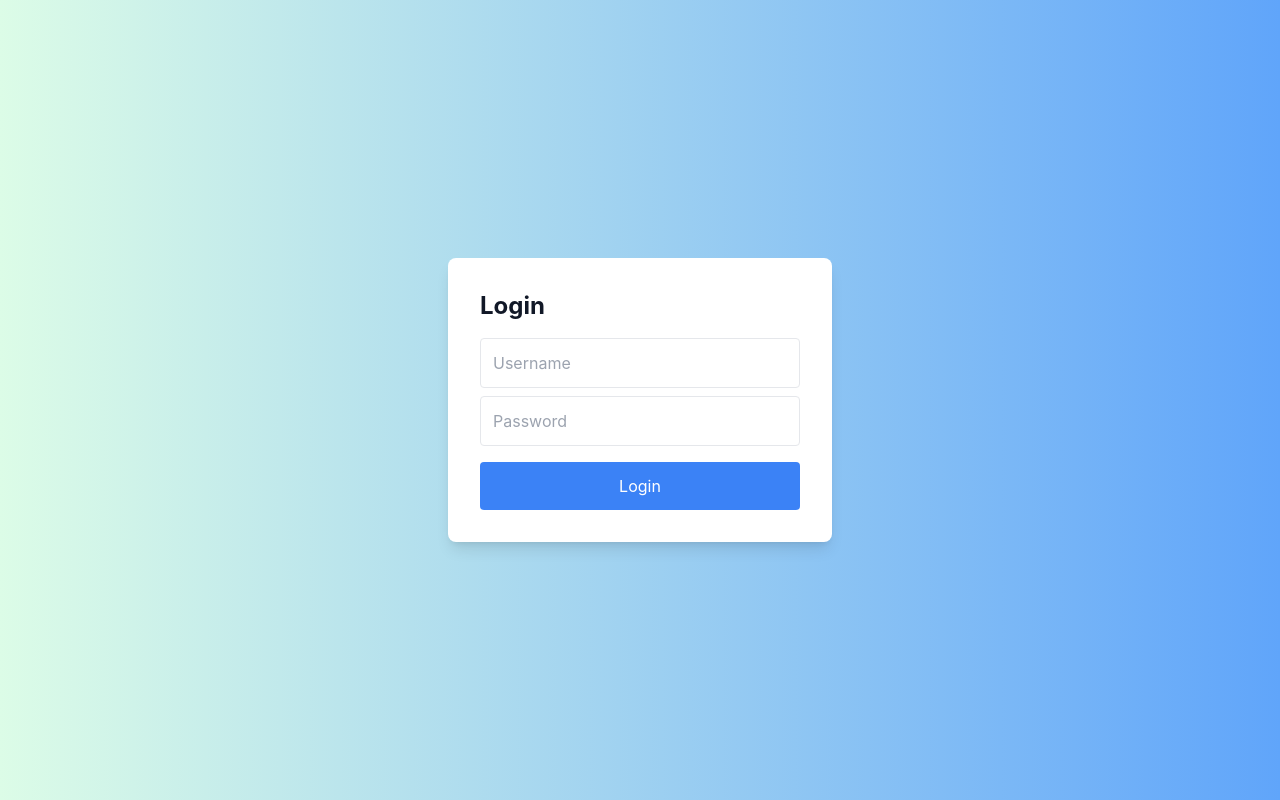
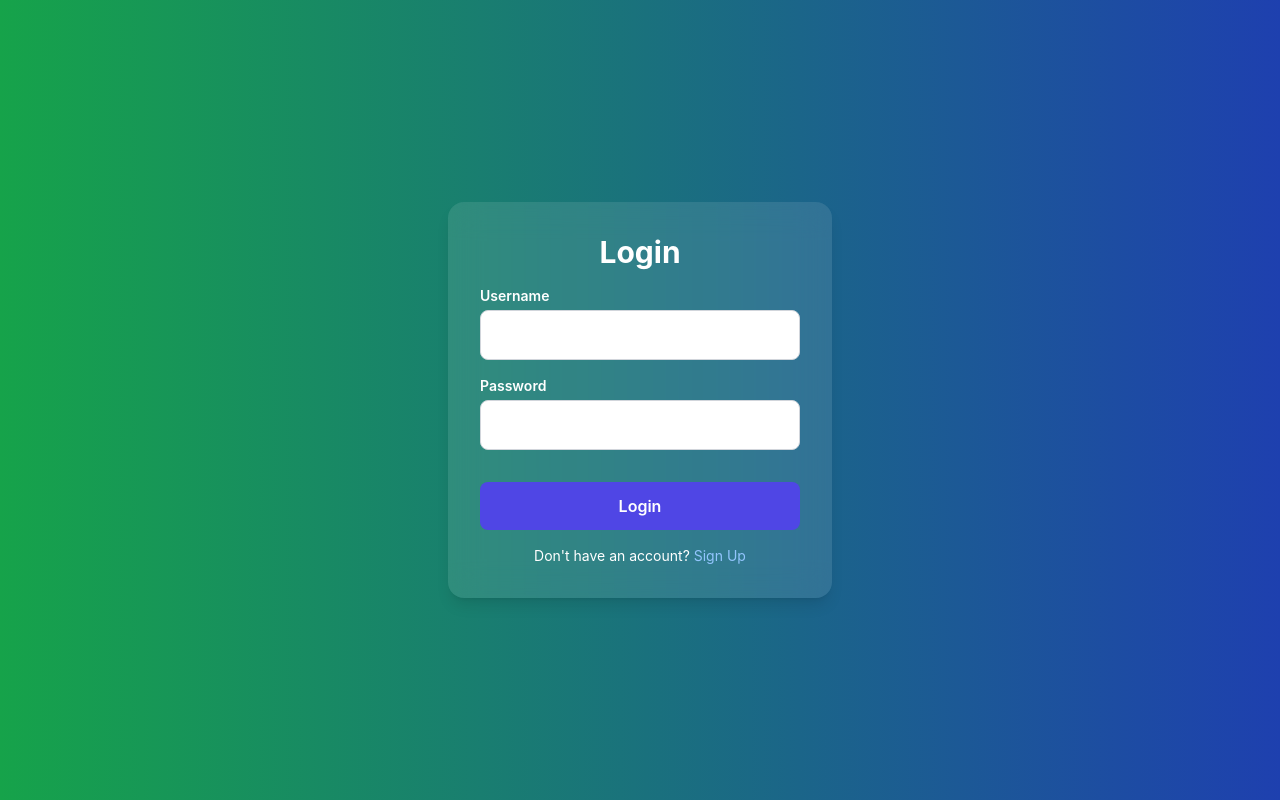
Before and after one commit to arvalinno/simplebank-frontend, a React (Create React App) app: page /login in a window 1280 px wide. Built offline with nearby package versions, Linux system fonts and the light colour scheme; the HTML template or start-up script is replaced by a standard one.

Commit message:
beautify login and register pages & use components

```diff
--- a/src/App.tsx
+++ b/src/App.tsx
@@ -4,6 +4,8 @@ import Homepage from "./pages/Homepage";
 import SimpleBank from "./pages/SimpleBank";
 import LoginPage from './pages/LoginPage';
 import RegisterPage from './pages/RegisterPage';
+import BankHome from './pages/BankHomePage';
+import BankHomePage from './pages/BankHomePage';
 
 function App() {
   return (
@@ -13,6 +15,7 @@ function App() {
         <Route path="/simple-bank" element={<SimpleBank />} />
         <Route path="/login" element={<LoginPage />} />
         <Route path="/register" element={<RegisterPage />} />
+        <Route path="/bank-homepage" element={<BankHomePage />}/>
       </Routes>
     </Router>
   );
--- /dev/null
+++ b/src/components/Button.tsx
@@ -0,0 +1,21 @@
+import React from "react";
+
+interface ButtonProps {
+  text: string;
+  onClick: () => void;
+  loading?: boolean;
+}
+
+function Button({ text, onClick, loading }: ButtonProps) {
+  return (
+    <button
+      onClick={onClick}
+      className="w-full mt-4 bg-indigo-600 text-white py-3 rounded-lg font-semibold hover:bg-indigo-700 transition duration-300 disabled:opacity-50"
+      disabled={loading}
+    >
+      {loading ? "Logging in..." : text}
+    </button>
+  );
+};
+
+export default Button;
--- /dev/null
+++ b/src/components/InputField.tsx
@@ -0,0 +1,24 @@
+import React from "react";
+
+interface InputProps {
+  label: string;
+  type: string;
+  value: string;
+  onChange: (e: React.ChangeEvent<HTMLInputElement>) => void;
+}
+
+function InputField({ label, type, value, onChange }: InputProps) {
+  return (
+    <div className="mb-4">
+      <label className="block text-white text-sm font-semibold mb-1">{label}</label>
+      <input
+        type={type}
+        value={value}
+        onChange={onChange}
+        className="w-full p-3 rounded-lg border border-gray-300 focus:outline-none focus:ring-2 focus:ring-indigo-400"
+      />
+    </div>
+  );
+};
+
+export default InputField;
--- /dev/null
+++ b/src/pages/BankHomePage.tsx
@@ -0,0 +1,27 @@
+import React from "react";
+import '../App.css';
+
+function BankHomePage() {
+  return (
+    <div className="min-h-screen flex flex-col items-center justify-center bg-gray-100 p-6">
+      <div className="max-w-3xl w-full bg-white shadow-lg rounded-lg p-6 border border-gray-200">
+        <h1 className="text-3xl font-bold text-gray-900">Welcome, User!</h1>
+
+        {/* Balance Section */}
+        <div className="mt-4 p-4 bg-blue-100 rounded-lg text-center">
+          <h2 className="text-xl font-semibold text-gray-800">Account Balance</h2>
+          <p className="text-3xl font-bold text-gray-900">$5,000.00</p>
+        </div>
+
+        {/* Actions Section */}
+        <div className="mt-6 grid grid-cols-2 gap-4">
+          <button className="bg-blue-500 text-white py-2 px-4 rounded-lg font-medium hover:bg-blue-600">Transfer</button>
+          <button className="bg-green-500 text-white py-2 px-4 rounded-lg font-medium hover:bg-green-600">Transaction History</button>
+          <button className="bg-yellow-500 text-white py-2 px-4 rounded-lg font-medium hover:bg-yellow-600 col-span-2">View Profile</button>
+        </div>
+      </div>
+    </div>
+  );
+};
+
+export default BankHomePage;
--- a/src/pages/LoginPage.tsx
+++ b/src/pages/LoginPage.tsx
@@ -1,46 +1,68 @@
 import { useState } from 'react';
 import '../App.css';
 import { api } from '../api/api';
+import { useNavigate } from "react-router-dom";
+import InputField from '../components/InputField';
+import Button from '../components/Button';
 
 function LoginPage() {
-
+    const navigate = useNavigate();
     const [username, setUsername] = useState("");
     const [password, setPassword] = useState("");
+    const [loading, setLoading] = useState(false);
+    const [error, setError] = useState("");
 
     const handleLogin = async () => {
+        setLoading(true);
+        setError("");
+
         try {
             const response = await api.post("/v1/login_user", { username, password });
             console.log("Login successful:", response.data);
-            alert("Login Successful!");
+            navigate("/bank-homepage"); // Redirect after success
         } catch (error) {
             console.error("Login failed:", error);
-            alert("Login Failed");
+            setError("Invalid username or password.");
+        } finally {
+            setLoading(false);
         };
     };
 
     return (
-        <div className="min-h-screen flex items-center justify-center bg-gradient-to-r from-green-100 to-blue-400 p-6">
-            <div className="bg-white p-8 rounded-lg shadow-lg max-w-sm w-full">
-                <h2 className="text-2xl font-bold text-gray-900">Login</h2>
-                <input
+        <div className="flex min-h-screen items-center justify-center bg-gradient-to-r from-green-600 to-blue-800">
+        <div className="bg-white bg-opacity-10 backdrop-blur-lg shadow-lg p-8 rounded-2xl max-w-sm w-full">
+            <h2 className="text-3xl font-bold text-white text-center">Login</h2>
+
+            {error && <p className="text-red-400 text-sm mt-2">{error}</p>}
+
+            <div className="mt-4">
+            <InputField
+                label="Username"
                 type="text"
-                placeholder="Username"
-                className="w-full p-3 mt-4 border rounded"
+                value={username}
                 onChange={(e) => setUsername(e.target.value)}
-                />
-                <input
+            />
+            <InputField
+                label="Password"
                 type="password"
-                placeholder="Password"
-                className="w-full p-3 mt-2 border rounded"
+                value={password}
                 onChange={(e) => setPassword(e.target.value)}
-                />
-                <button
-                    onClick={handleLogin}
-                    className="w-full bg-blue-500 text-white p-3 mt-4 rounded hover:bg-blue-600">
-                    Login
-                </button>
+            />
             </div>
-    </div>
+
+            <Button onClick={handleLogin} loading={loading} text="Login" />
+
+            <p className="text-white text-center text-sm mt-4">
+            Don't have an account?{" "}
+            <span
+                className="text-blue-300 cursor-pointer hover:underline"
+                onClick={() => navigate("/register")}
+            >
+                Sign Up
+            </span>
+            </p>
+        </div>
+        </div>
     );
 };
 
--- a/src/pages/RegisterPage.tsx
+++ b/src/pages/RegisterPage.tsx
@@ -1,6 +1,7 @@
 import { useState } from 'react';
 import '../App.css';
 import { api } from '../api/api';
+import InputField from '../components/InputField';
 
 function RegisterPage() {
 
@@ -26,32 +27,32 @@ function RegisterPage() {
     };
 
     return (
-        <div className="min-h-screen flex items-center justify-center bg-gradient-to-r from-green-200 to-red-400 p-6">
-            <div className="bg-white p-8 rounded-lg shadow-lg max-w-sm w-full">
-                <h2 className="text-2xl font-bold text-gray-900">Register</h2>
-                <input
+        <div className="min-h-screen flex items-center justify-center bg-gradient-to-r from-green-600 to-blue-800 p-6">
+            <div className="bg-white bg-opacity-10 backdrop-blur-lg shadow-lg p-8 rounded-2xl max-w-sm w-full">
+                <h2 className="text-3xl font-bold text-white text-center">Register</h2>
+                <InputField
                     type="text"
-                placeholder="Username"
-                className="w-full p-3 mt-4 border rounded"
+                    label="Username"
                     onChange={(e) => setUsername(e.target.value)}
+                    value={username}
                 />
-                <input
+                <InputField
                     type="text"
-                placeholder="Full Name"
-                className="w-full p-3 mt-2 border rounded"
+                    label="Full Name"
                     onChange={(e) => setFullname(e.target.value)}
+                    value={full_name}
                 />
-                <input
+                <InputField
                     type="email"
-                placeholder="Email"
-                className="w-full p-3 mt-2 border rounded"
+                    label="Email"
                     onChange={(e) => setEmail(e.target.value)}
+                    value={email}
                 />
-                <input
+                <InputField
                     type="password"
-                placeholder="Password"
-                className="w-full p-3 mt-2 border rounded"
+                    label="Password"
                     onChange={(e) => setPassword(e.target.value)}
+                    value={password}
                 />
                 <button
                     onClick={handleRegister}
```
Lines whose indentation alone changed are shown as unchanged.
